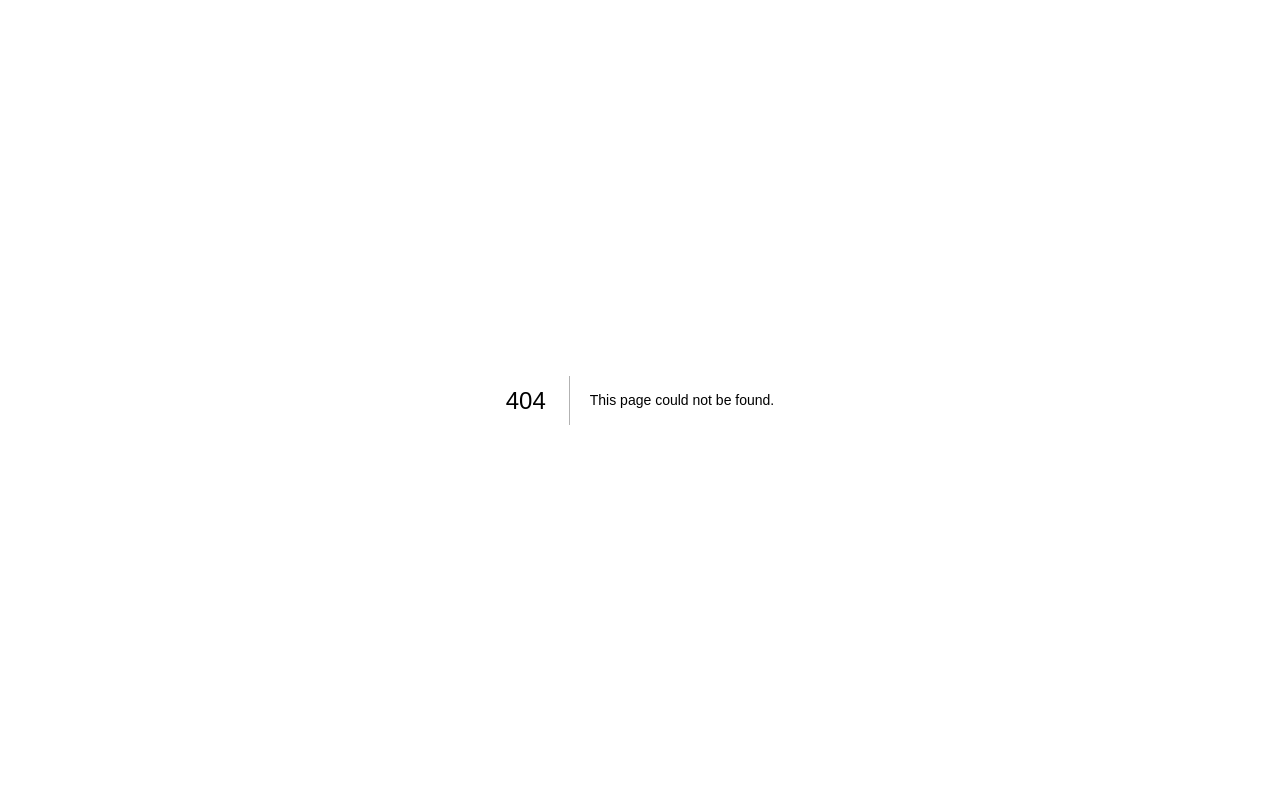
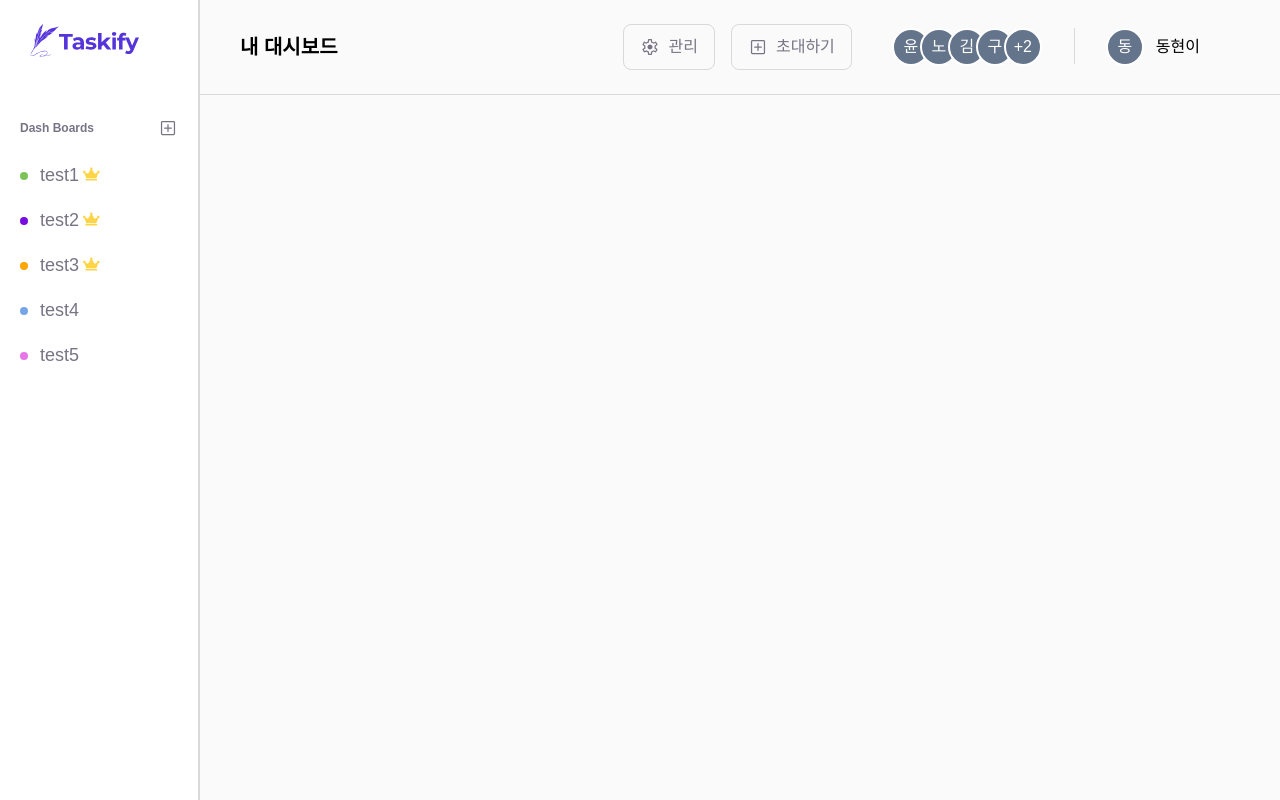
Before and after one commit to only-arrow-function/Taskify, a Next.js app: page /dashboard/edit in a window 1280 px wide. Before the commit this address had no page. Built offline with nearby package versions, Linux system fonts and the light colour scheme.

Commit message:
refactor [노은수] : dashboard -> dashboard/edit 이동, 레이아웃 재활용을 위해 _app.tsx 리팩토링

```diff
--- a/components/dashboard/header/dashboard-header.tsx
+++ b/components/dashboard/header/dashboard-header.tsx
@@ -22,7 +22,9 @@ const DashboardHeader = () => {
 
         <div className="flex items-center">
           <div>
-            <DashboardHeaderButton imageSource={dashboardSettingIcon.src}>관리</DashboardHeaderButton>
+            <Link href="dashboard/edit">
+              <DashboardHeaderButton imageSource={dashboardSettingIcon.src}>관리</DashboardHeaderButton>
+            </Link>
           </div>
           <div className="ml-4">
             <DashboardHeaderButton imageSource={dashboardInviteIcon.src}>초대하기</DashboardHeaderButton>
--- /dev/null
+++ b/components/dashboard/layout/dashboard-layout.tsx
@@ -0,0 +1,17 @@
+import { PropsWithChildren } from 'react';
+
+import DashboardSectionLayout from './dashboard-section-layout';
+import DashboardHeader from '@/components/dashboard/header/dashboard-header';
+import SideMenu from '@/components/side-menu/side-menu';
+
+const Layout = ({ children }: PropsWithChildren) => {
+  return (
+    <DashboardSectionLayout>
+      <DashboardHeader />
+      <SideMenu />
+      <main>{children}</main>
+    </DashboardSectionLayout>
+  )
+}
+
+export default Layout
--- a/pages/_app.tsx
+++ b/pages/_app.tsx
@@ -1,6 +1,17 @@
-import "@/styles/globals.css";
-import type { AppProps } from "next/app";
+import type { AppProps } from 'next/app';
 
-export default function App({ Component, pageProps }: AppProps) {
+import DashboardLayout from '@/components/dashboard/layout/dashboard-layout';
+
+import '@/styles/globals.css';
+
+export default function App({ Component, pageProps, router }: AppProps) {
+  if (router.pathname.startsWith('/dashboard')) {
+    return (
+      <DashboardLayout>
+        <Component {...pageProps} />
+      </DashboardLayout>
+    );
+  }
+
   return <Component {...pageProps} />;
 }
--- /dev/null
+++ b/pages/dashboard/edit/index.tsx
@@ -0,0 +1,7 @@
+const index = () => {
+  return (
+    <></>
+  )
+}
+
+export default index
--- a/pages/dashboard/index.tsx
+++ b/pages/dashboard/index.tsx
@@ -4,9 +4,6 @@ import SideMenu from '@/components/side-menu/side-menu';
 
 export default function index() {
   return (
-    <DashboardSectionLayout>
-      <DashboardHeader />
-      <SideMenu />
-    </DashboardSectionLayout>
+    <></>
   );
-}
+} // 레이아웃을 _app.tsx 로 옮겼습니다. 이유 : edit 중첩 페이지에 동일한 레이아웃을 적용하기 위해
```
